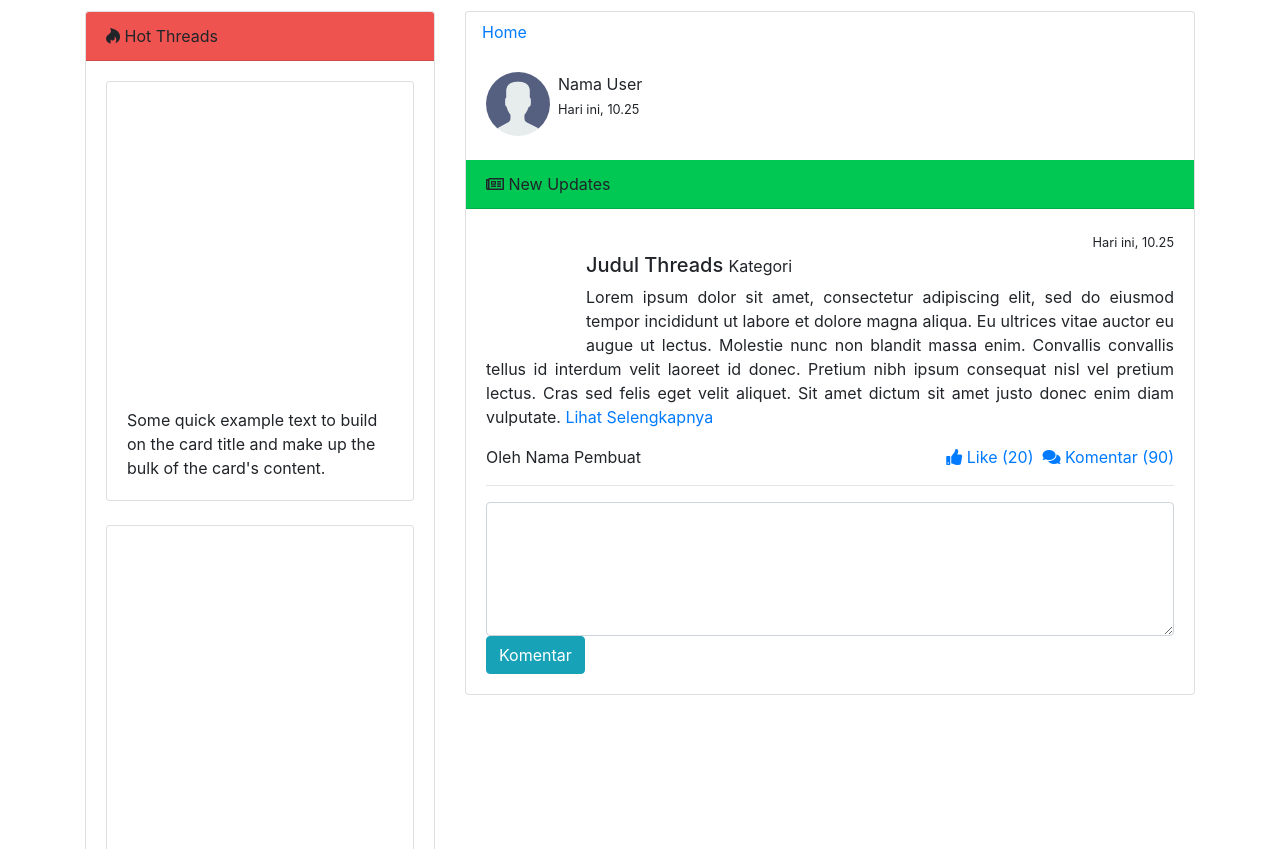
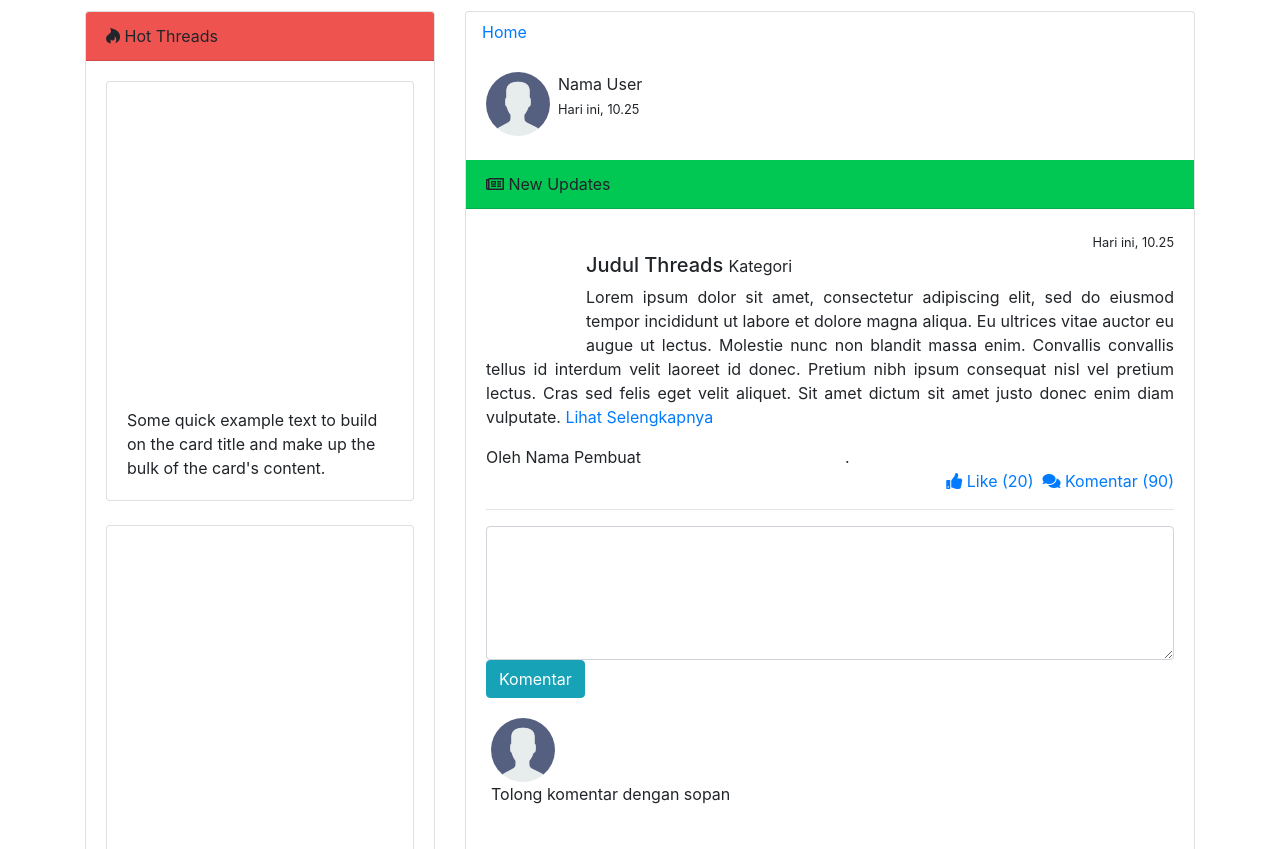
Before and after one commit to KimJongCal/Obrolin, a plain HTML site: page pages/AfterLogin.html in a window 1280 px wide. Shown: the part 95-944 px from the top of the page. Drawn offline with Linux system fonts and the light colour scheme.

Commit message:
Tampilan Komentar

```diff
--- a/pages/AfterLogin.html
+++ b/pages/AfterLogin.html
@@ -105,15 +105,31 @@
                             <div class="col-md-6 col-xs-12">
                                 <div class="text-left">Oleh Nama Pembuat</div>
                             </div>
-                            <div class="col-md-6 col-xs-12">
+                            <div class="col-md-6 col-xs-12">.
                                 <div class="text-right"><a href="#"><i class="fa fa-thumbs-up"></i> Like (20)</a>&nbsp; <a href="#"><i class="fas fa-comments"></i> Komentar (90)</a></div>
                             </div>
                         </div>
                         <hr>
                         <!-- end thread -->
-                    <!-- kolom komentar -->
-					<textarea class="form-control" rows="5" id="comment"></textarea>
-                       <button type="button" class="btn btn-info">Komentar</button>
+						<!-- kolom komentar -->
+						<textarea class="form-control" rows="5" id="comment"></textarea>
+						<button type="button" class="btn btn-info">Komentar</button>
+					   <!--penutup button komen-->
+
+					   <!--tampilan Komentar-->
+						<div class="card-body">
+						<div class="row">
+							<div class="bubble-list">
+								<div class="bubble clearfix">
+								<img src="user.png" alt="Person">
+									<div class="bubble-content">
+									<div class="point"></div>
+									<p>Tolong komentar dengan sopan</p>
+									</div>
+									</div>
+								</div>
+							</div>
+					   </div>
                     </div>
                 </div>
             </div>
```
